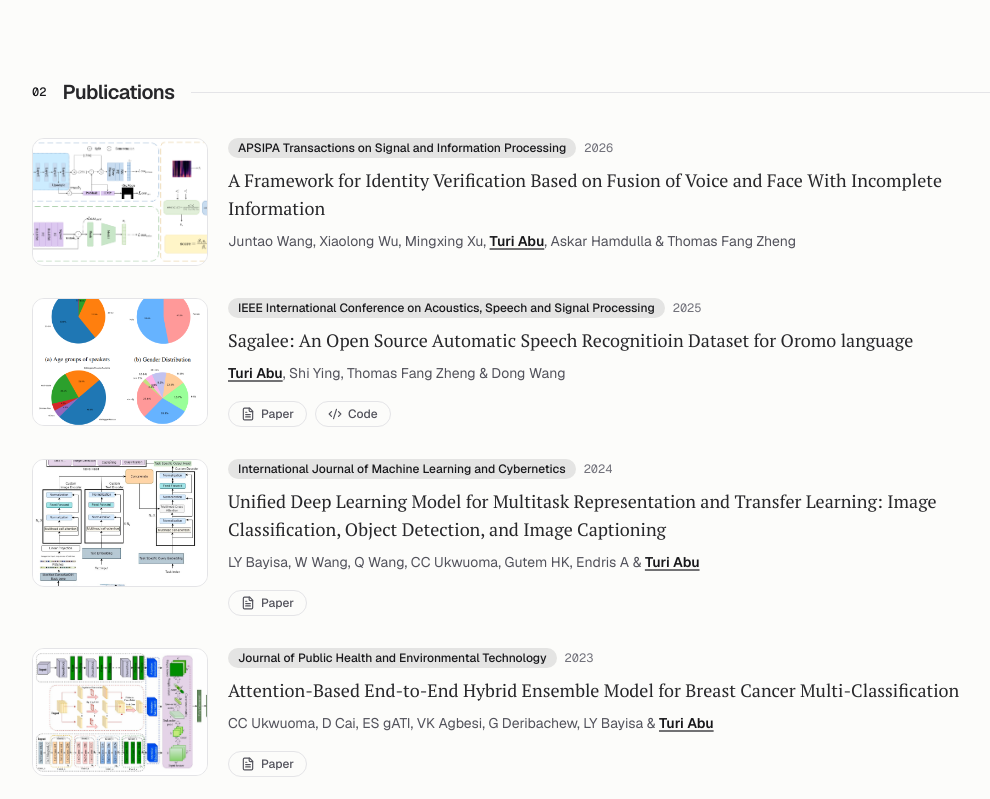
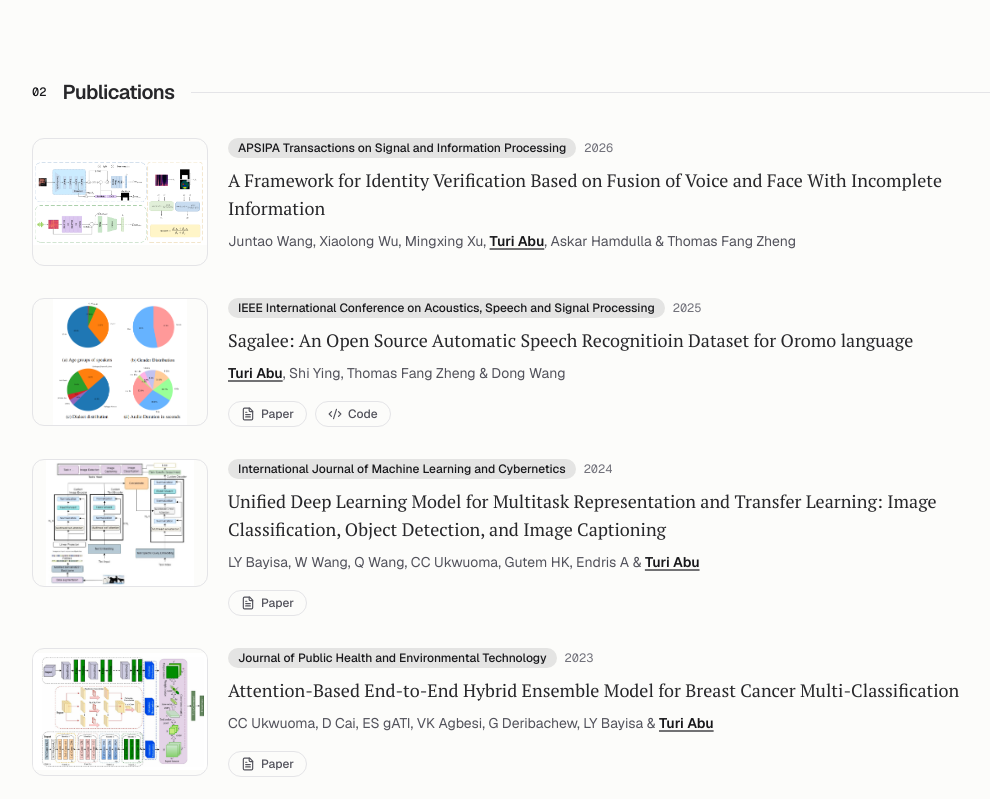
Before and after one commit to turinaf/turinaf.github.io, a Next.js app: page / in a window 1280 px wide. Shown: the part 941-1740 px from the top of the page, without its empty margins (128-1118 px from the left). Built offline with nearby package versions, Linux system fonts and the light colour scheme.

Commit message:
Show full publication figures with object-contain

```diff
--- a/src/components/publication-entry.tsx
+++ b/src/components/publication-entry.tsx
@@ -67,7 +67,7 @@ export function PublicationEntry({
               alt={publication.title}
               width={220}
               height={165}
-              className="h-32 w-full rounded-xl border border-zinc-200 object-cover dark:border-zinc-800 sm:w-44"
+              className="h-32 w-full rounded-xl border border-zinc-200 object-contain dark:border-zinc-800 sm:w-44"
             />
           </div>
         )}
```
